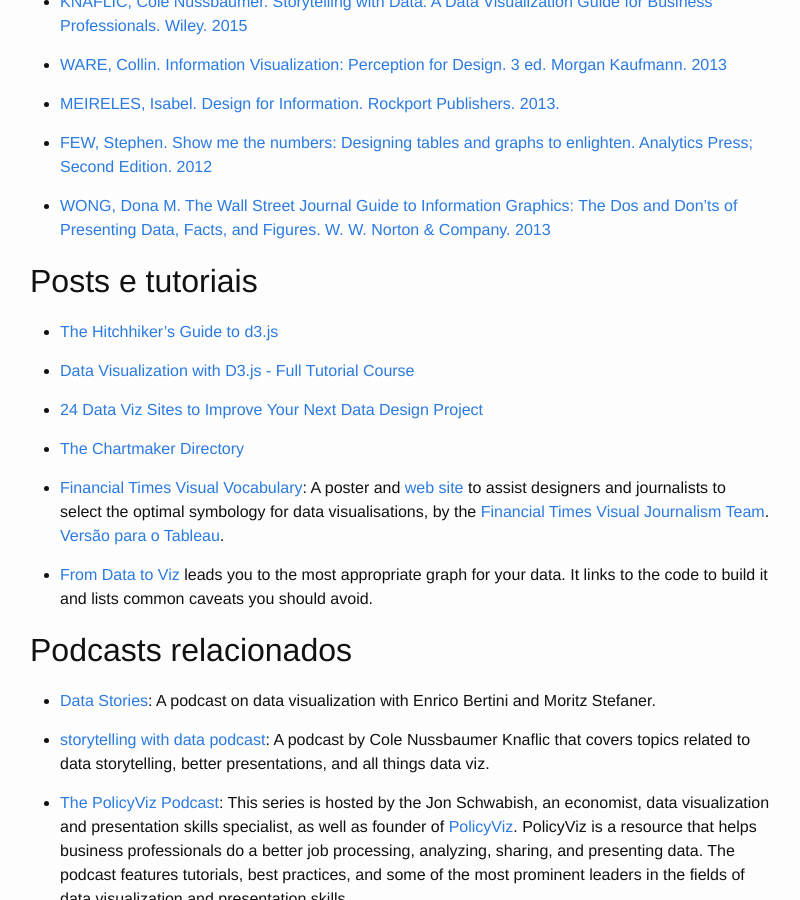
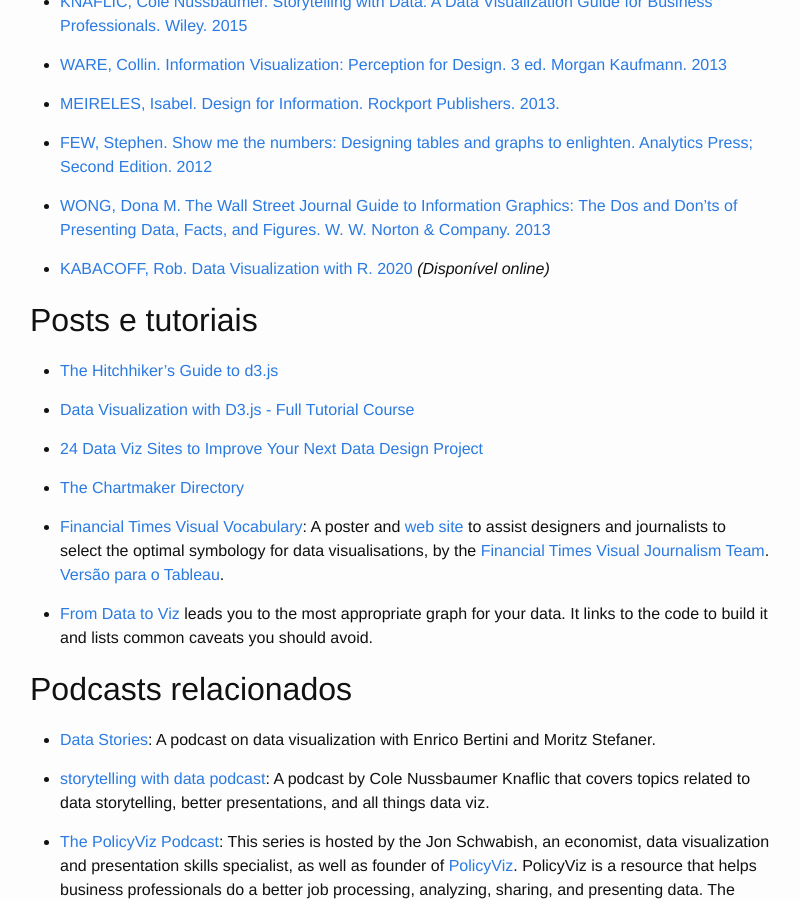
Before and after one commit to emanueles/datavis-course, a Jekyll site: the page built from resources.md, in a window 1280 px wide and 900 px high, scrolled down 3282 px. Shown: the whole window, without its empty margins (240-1040 px from the left). Built offline with Jekyll 4.4.1, drawn with Linux system fonts in a browser that asks for light colours.

Commit message:
Added another book.

```diff
--- a/resources.md
+++ b/resources.md
@@ -155,6 +155,8 @@
 
 * [WONG, Dona M. The Wall Street Journal Guide to Information Graphics: The Dos and Don'ts of Presenting Data, Facts, and Figures. W. W. Norton & Company. 2013](https://www.amazon.com.br/gp/product/0393347281/ref=as_li_qf_asin_il_tl?ie=UTF8&tag=emanueles-20&creative=9325&linkCode=as2&creativeASIN=0393347281&linkId=e3ce0d3dc80c5f824031bc76244284b1)
 
+* [KABACOFF, Rob. Data Visualization with R. 2020](https://rkabacoff.github.io/datavis/) *(Disponível online)*
+
 ## Posts e tutoriais
 
 * [The Hitchhiker’s Guide to d3.js](https://medium.com/@enjalot/the-hitchhikers-guide-to-d3-js-a8552174733a)
```
